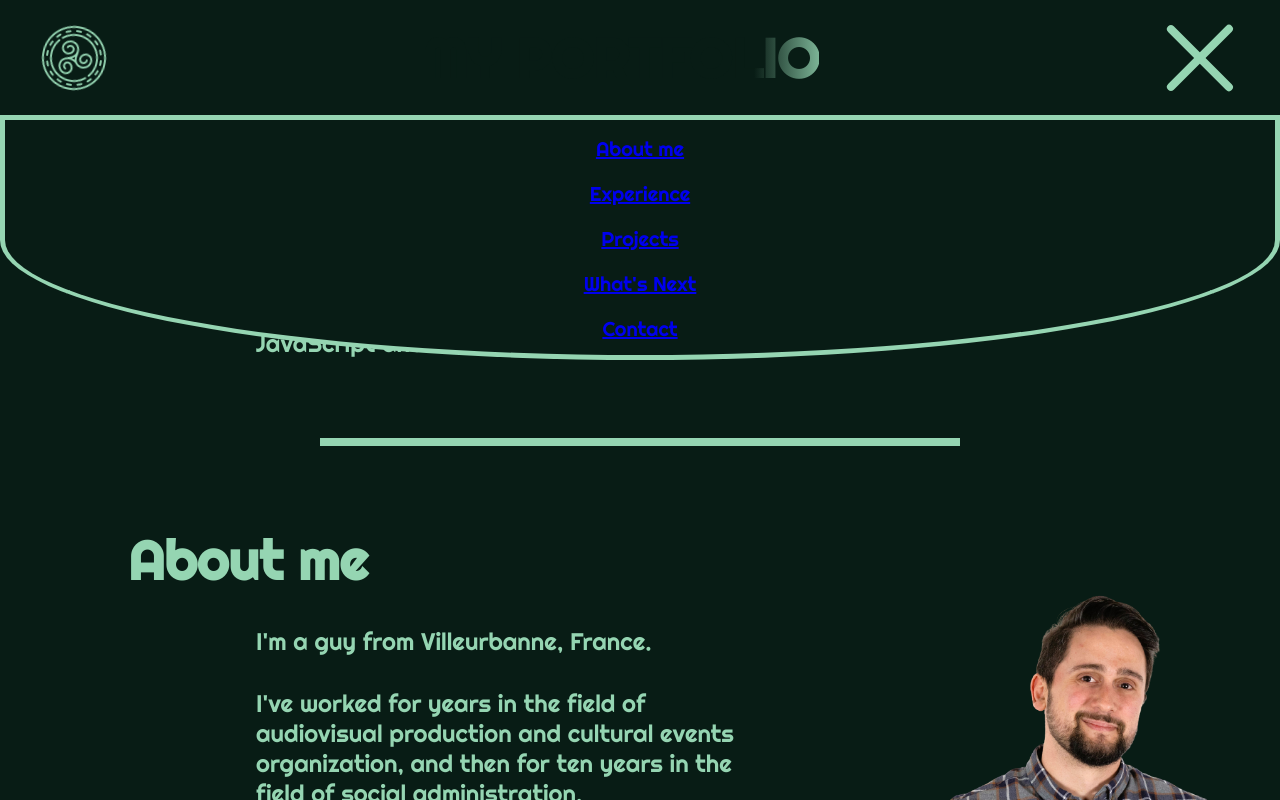
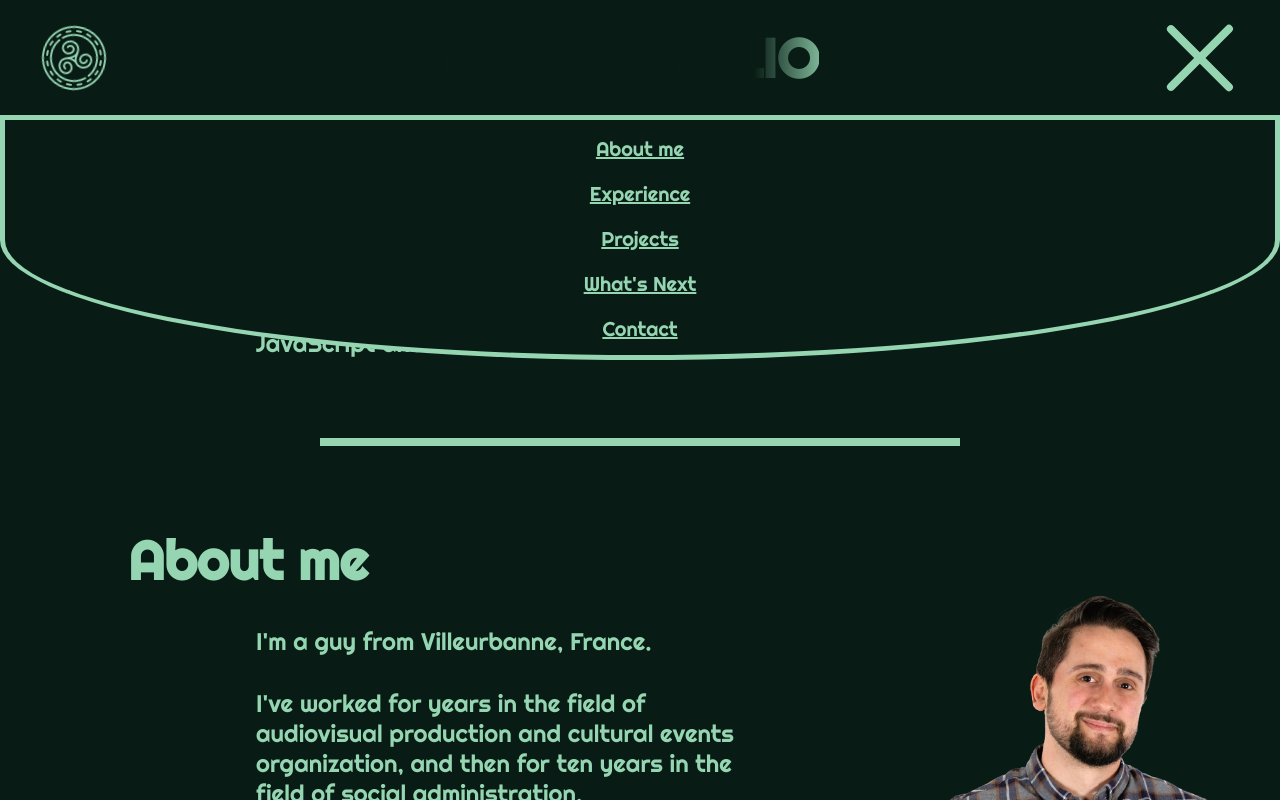
Before and after one commit to Yukitaori/Portfolio, a React (Vite) app: page / in a window 1280 px wide. Both pictures are taken after a click on the label 1200 px from the left and 53 px from the top of the page. Shown: the top 800 px of the page. Built offline with nearby package versions, Linux system fonts and the light colour scheme.

Commit message:
tests css pour fix bugs

```diff
--- a/src/App.css
+++ b/src/App.css
@@ -54,8 +54,17 @@ p {
   margin-right: 10vw;
 }
 
+
+ul {
+  list-style-type: none;
+}
+
+a:link {
+  color: var(--first-color)
+}
+
+
 @media screen and (max-width: 800px) {
-
  p {
   max-width: 25ch;
   margin: 2rem auto;
@@ -72,56 +81,3 @@ p {
   position: relative;
   top: -15vh;
 }
-/*
-.menuBar {
-  position: fixed;
-  z-index: 3;
-  padding-top: 1em;
-  height: 30vh;
-  width: 100%;
-  top: 15vh;
-  display: flex;
-  flex-direction: column;
-  border: 5px solid var(--first-color);
-  background-color: var(--second-color);
-  border-top: none;
-  transition: 0.5s ease-in;
-  border-bottom-left-radius: 100%;
-  border-bottom-right-radius: 100%;
-  justify-content: space-between;
-  align-items: center;
-  animation: menubar .2s 1 linear;
-}
-
-@keyframes menubar {
-  0% {
-    translate: 0vw -100%;
-  }
-  100% {
-    translate: 0vw 0vh;
-  }
-};
-
-a:link {
-  color: var(--first-color)
-}
-
-.navLinks {
-  display: flex;
-  flex-direction: column;
-  align-items: center;
-  margin: 0px auto 1em auto;
-  font-size: 2.5vh;
-}
-
-.navLinks:link {
-  color: var(--first-color)
-}
-
-.navLinks:last-of-type {
-  margin-bottom: 1em;
-}
-
-.navLinks a:visited {
-  color: var(--first-color);
-} */
--- a/src/components/Menu.jsx
+++ b/src/components/Menu.jsx
@@ -1,5 +1,5 @@
 import React from 'react';
-import styles from "./Menu.module.css";
+import styles from './Menu.module.css';
 
 function Menu({parts, setShowMenu}) {
 
@@ -16,9 +16,11 @@ function Menu({parts, setShowMenu}) {
   }
 
   return(
-    <ul className={styles.menuBar}>
-      {mapMenu(parts)}
-    </ul>
+    <div className={styles.menuBar}>
+      <ul>
+        {mapMenu(parts)}
+      </ul>
+    </div>
   )
 }
 
```
